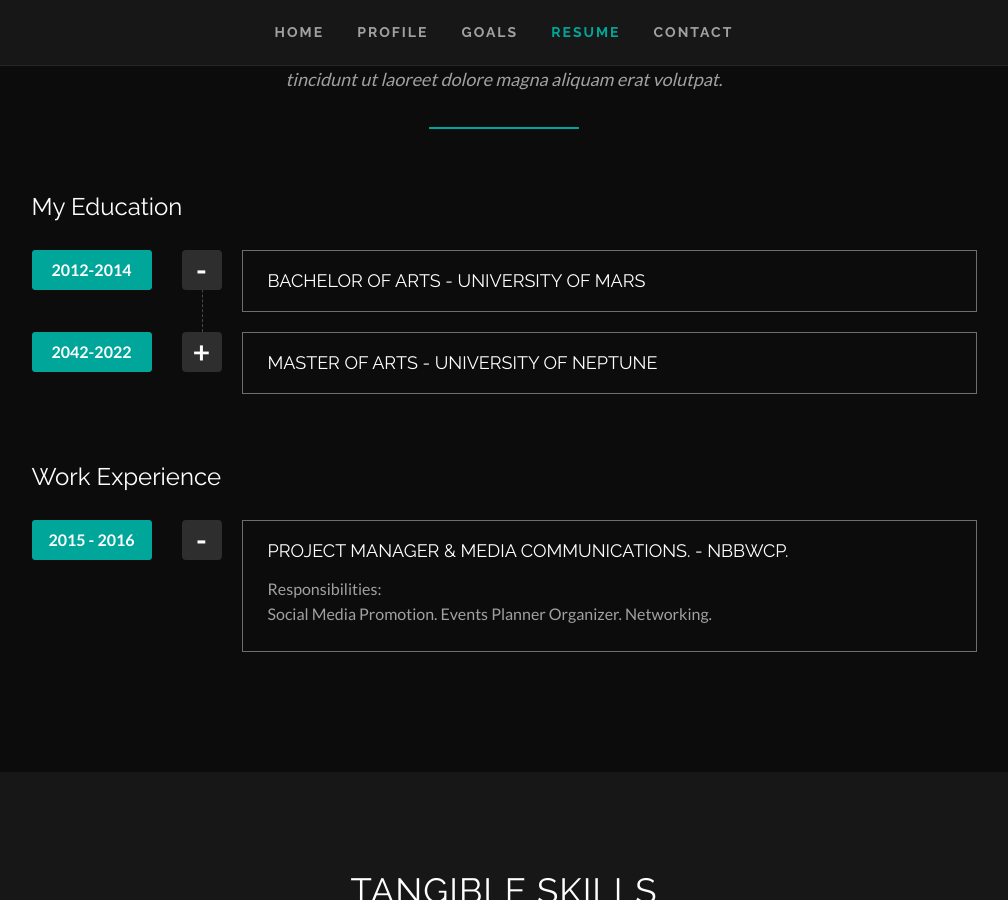
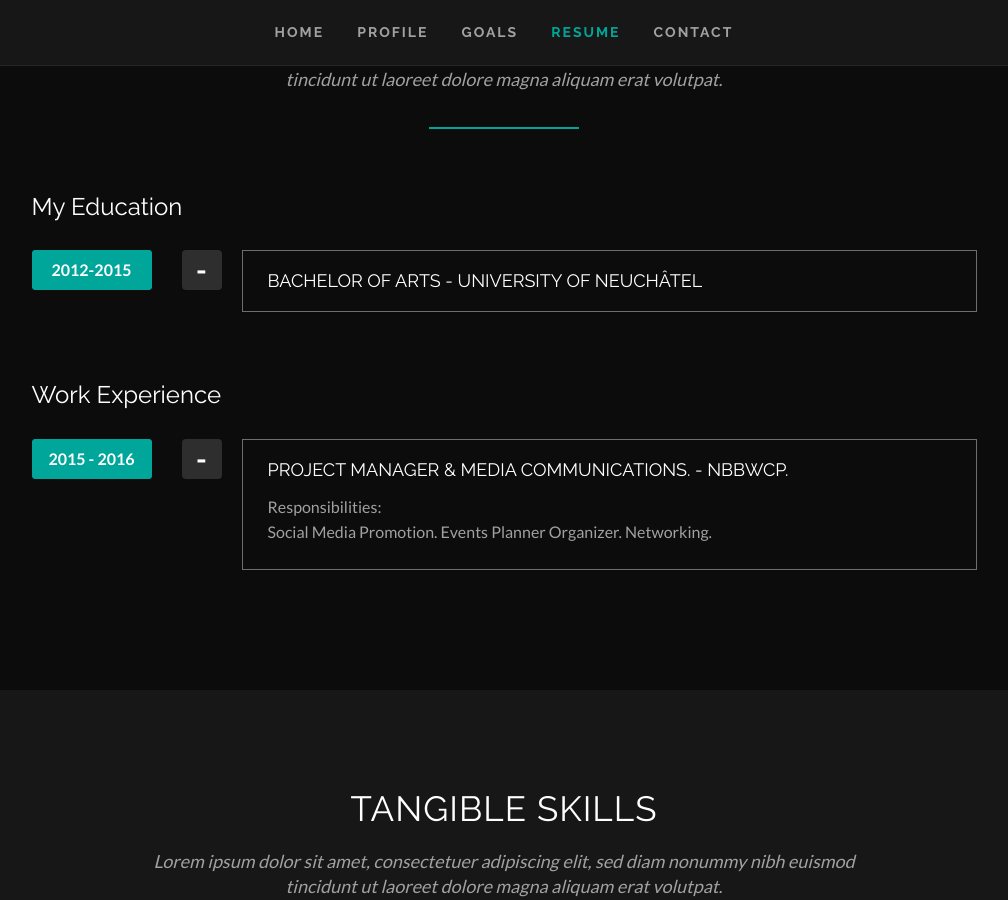
Before and after one commit to clearcareer/GaelFleissner, a Jekyll site: the page built from index.html, in a window 1280 px wide and 900 px high, scrolled down 2362 px. Shown: the whole window, without its empty margins (136-1144 px from the left). Built offline with Jekyll 4.4.1, drawn with Linux system fonts in a browser that asks for light colours; some web fonts are replaced.

Commit message:
Updated '/index.html' via CloudCannon

```diff
--- a/index.html
+++ b/index.html
@@ -24,15 +24,13 @@
     description: Learn new concepts and use them to find solutions and reach objectives.
 education:
   - number: 1
-    years: 2012-2014
+    years: 2012-2015
     degree: Bachelor of Arts
-    institution: University of Mars
-    description: 'Lorem ipsum dolor sit amet, consectetuer adipiscing elit.'
-  - number: 2
-    years: 2042-2022
-    degree: Master of Arts
-    institution: University of Neptune
-    description: 'Lorem ipsum dolor sit amet, consectetuer adipiscing elit.'
+    institution: University of Neuchâtel
+    description: |-
+      Communication
+      Psychology
+      Managment
 work_experience:
   - number: 1
     years: 2015 - 2016
```
